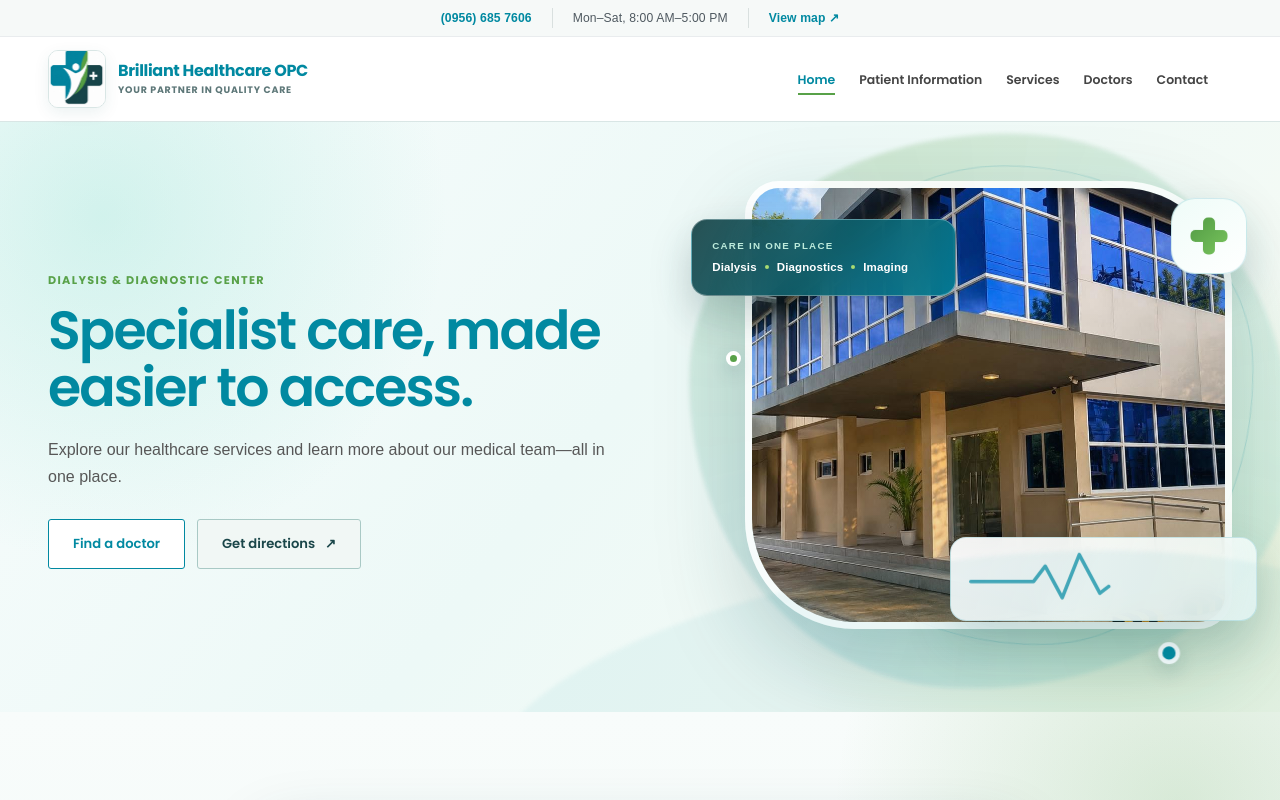
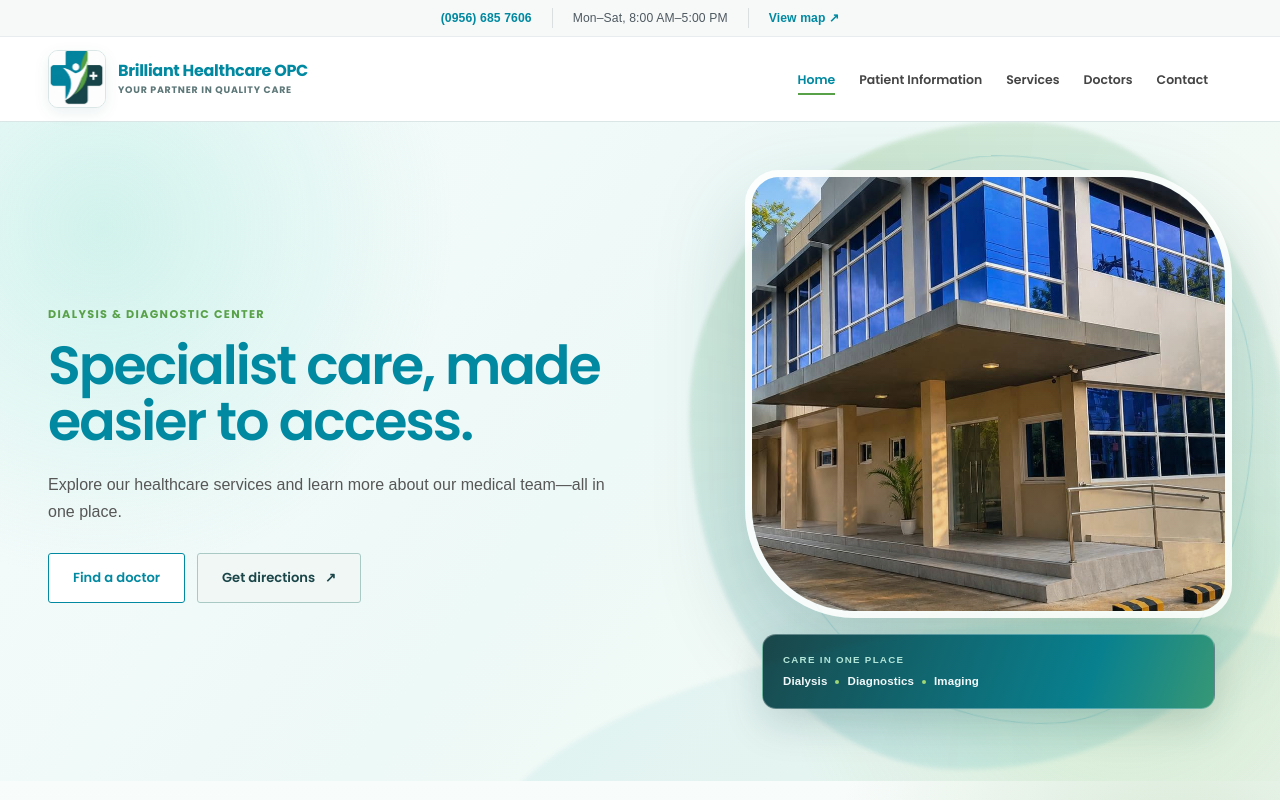
Before and after one commit to Kimpoy1525/brilliant-healthcare, a website: page index.html in a window 1280 px wide. Shown: the top 800 px of the page. Drawn offline with Linux system fonts and the light colour scheme; no server answers; a web font is replaced by a local one.

Commit message:
Move hero care details below facility photo

```diff
--- a/index.html
+++ b/index.html
@@ -71,16 +71,10 @@
                 <div class="hero-aurora" aria-hidden="true"></div>
                 <div class="hero-art-ring" aria-hidden="true"></div>
                 <div class="hero-image-frame" data-depth="4"><img src="images/Brilliant Building.jpg" alt="Brilliant Healthcare facility entrance" class="hero-img" width="1200" height="900" fetchpriority="high"></div>
-                <div class="hero-specialties" data-depth="12">
+                <div class="hero-specialties">
                     <span>Care in one place</span>
                     <strong>Dialysis <i></i> Diagnostics <i></i> Imaging</strong>
                 </div>
-                <div class="hero-brand-symbol" data-depth="18" aria-hidden="true"><span></span><span></span></div>
-                <div class="hero-signal" data-depth="9" aria-hidden="true">
-                    <svg viewBox="0 0 300 62" focusable="false"><path d="M2 34h70l13-17 19 35 19-48 23 43 17-13h135"/></svg>
-                </div>
-                <span class="hero-dot hero-dot-one" data-depth="24" aria-hidden="true"></span>
-                <span class="hero-dot hero-dot-two" data-depth="16" aria-hidden="true"></span>
                 <div class="hero-care-card"><span aria-hidden="true">●</span><div><strong>Now accepting appointment requests</strong><small>View live physician availability</small></div></div>
             </div>
         </div>
--- a/motion.css
+++ b/motion.css
@@ -37,7 +37,7 @@
 .hero-depth .hero-image-frame{position:relative;z-index:2;overflow:hidden;border:7px solid rgba(255,255,255,.82);border-radius:34px 110px 34px 110px;box-shadow:0 35px 90px rgba(24,76,79,.22)}
 .hero-depth .hero-image-frame:after{position:absolute;inset:0;background:linear-gradient(145deg,rgba(1,137,161,.04),transparent 42%,rgba(18,63,66,.16));content:"";pointer-events:none}
 .hero-depth .hero-img{transition:transform 1.4s var(--motion-ease),filter .8s ease}.hero-depth:hover .hero-img{filter:saturate(1.08);transform:scale(1.025)}
-.hero-specialties{position:absolute;z-index:5;top:8%;left:-11%;display:grid;gap:4px;min-width:265px;padding:18px 20px;color:#fff;background:linear-gradient(125deg,rgba(26,70,73,.94),rgba(1,125,147,.9));border:1px solid rgba(255,255,255,.32);border-radius:16px;box-shadow:0 18px 42px rgba(26,70,73,.22);backdrop-filter:blur(12px)}
+.hero-specialties{position:relative;z-index:5;display:grid;width:calc(100% - 34px);gap:4px;margin:16px auto 0;padding:17px 20px;color:#fff;background:linear-gradient(110deg,#1a4649,#087f8d 72%,#3a9872);border:1px solid rgba(255,255,255,.32);border-radius:14px;box-shadow:0 16px 38px rgba(26,70,73,.18)}
 .hero-specialties span{color:#bdebdc;font-size:.61rem;font-weight:800;letter-spacing:.13em;text-transform:uppercase}.hero-specialties strong{display:flex;align-items:center;gap:8px;font-size:.72rem;letter-spacing:.01em}.hero-specialties i{width:4px;height:4px;background:#a8db72;border-radius:50%}
 .hero-brand-symbol{position:absolute;z-index:5;top:4%;right:-3%;width:76px;height:76px;background:linear-gradient(145deg,#effcf8,#fff);border:1px solid rgba(1,137,161,.18);border-radius:24px;box-shadow:0 18px 40px rgba(24,76,79,.18);animation:card-float 5.8s ease-in-out infinite;pointer-events:none}
 .hero-brand-symbol span{position:absolute;top:50%;left:50%;display:block;background:linear-gradient(135deg,#58a148,#72bd59);border-radius:5px;transform:translate(-50%,-50%)}
@@ -52,8 +52,8 @@
 @keyframes pulse-draw{0%{stroke-dashoffset:410;opacity:.3}45%,75%{stroke-dashoffset:0;opacity:1}100%{stroke-dashoffset:-410;opacity:.3}}
 .visit-steps{position:relative}.visit-steps:before{position:absolute;top:27px;bottom:27px;left:27px;width:2px;background:linear-gradient(#0189a1,#58a148);content:"";opacity:.28;transform:scaleY(0);transform-origin:top;transition:transform 1.2s var(--motion-ease)}
 .visit-path-intro.is-visible~.visit-steps:before,.visit-steps:has(.is-visible):before{transform:scaleY(1)}
-@media(max-width:900px){.hero-specialties{left:2%}.hero-brand-symbol{right:2%}.hero-signal{right:2%}}
-@media(max-width:768px){.hero-aurora{inset:-18px}.hero-art-ring{display:none}.hero-depth .hero-image-frame{border-width:5px;border-radius:24px 70px 24px 70px}.hero-specialties{position:relative;top:auto;left:auto;width:calc(100% - 22px);min-width:0;margin:-24px 11px 0;border-radius:12px}.hero-brand-symbol{top:-10px;right:8px;width:58px;height:58px;border-radius:18px}.hero-brand-symbol span:first-child{width:29px;height:9px}.hero-brand-symbol span:last-child{width:9px;height:29px}.hero-signal{right:7px;bottom:8%;width:58%;padding:8px 11px}.hero-dot-one{left:1%}}
+@media(max-width:900px){.hero-specialties{width:calc(100% - 24px)}}
+@media(max-width:768px){.hero-aurora{inset:-18px}.hero-art-ring{display:none}.hero-depth .hero-image-frame{border-width:5px;border-radius:24px 70px 24px 70px}.hero-specialties{width:calc(100% - 18px);min-width:0;margin:12px 9px 0;border-radius:12px}}
 /* Consistent responsive button feedback */
 .btn,.hamburger,.service-modal-close,.calendar-toolbar button,.calendar-day,.time-slot,.notification-close,.btn-subscribe,.service-card[role=button]{will-change:transform;transform-origin:center;transition:transform 220ms var(--motion-ease),box-shadow 220ms ease,background-color 220ms ease,border-color 220ms ease,color 220ms ease}
 .btn:focus-visible,.hamburger:focus-visible,.service-modal-close:focus-visible,.calendar-toolbar button:focus-visible,.calendar-day:focus-visible,.time-slot:focus-visible,.notification-close:focus-visible,.service-card[role=button]:focus-visible{transform:translateY(-2px) scale(1.025);box-shadow:0 10px 24px rgba(6,76,116,.16)}
```
